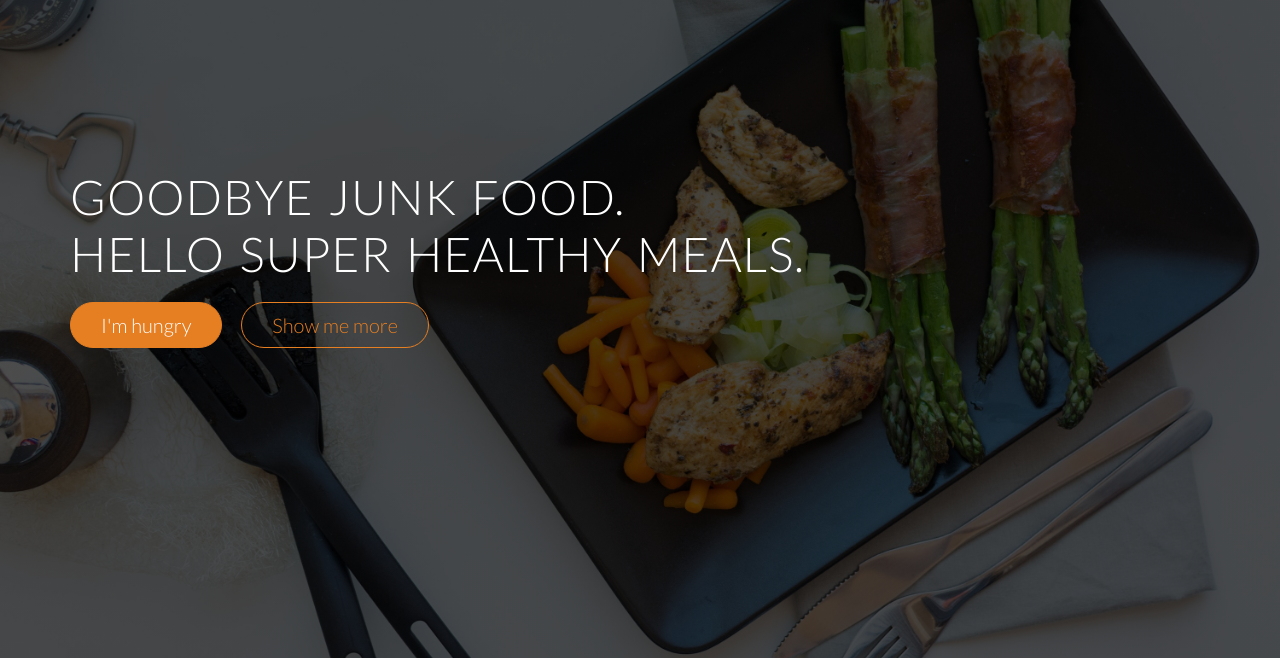
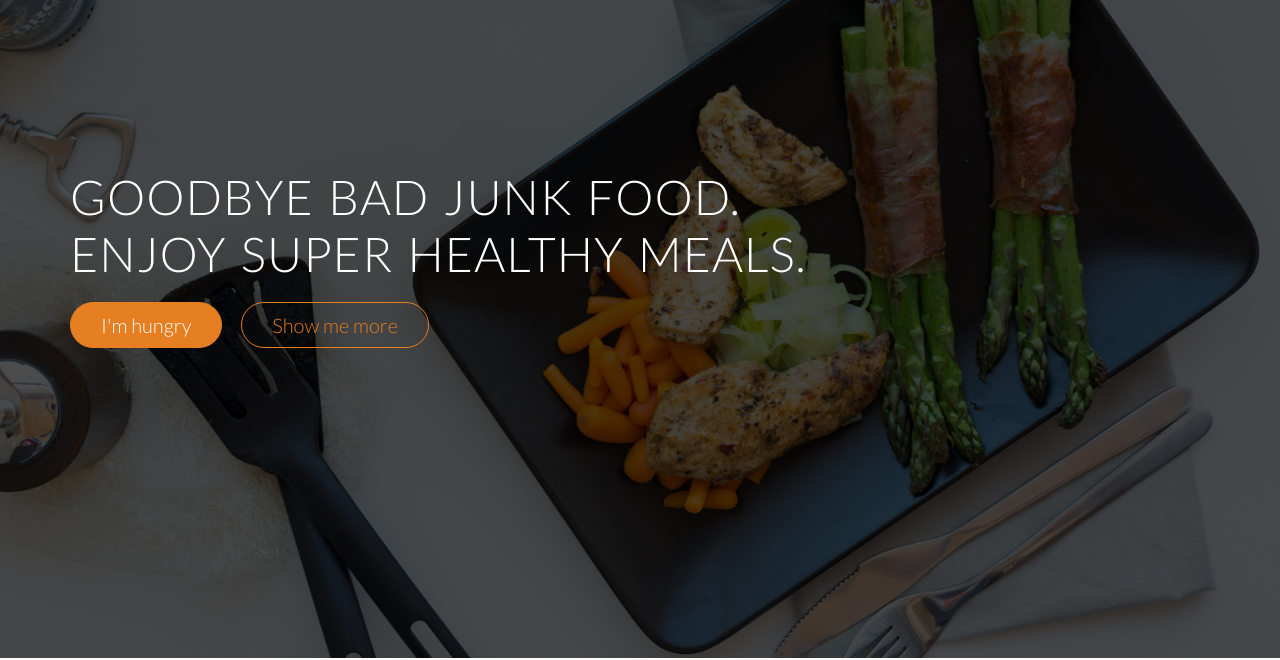
Before and after one commit to apradake/Feaster, a plain HTML site: page index.html in a window 1280 px wide. Shown: the part 142-802 px from the top of the page. Drawn offline with nearby package versions, Linux system fonts and the light colour scheme; a script that the page names is missing; files whose address does not match are found by name.

Commit message:
Update index.html

```diff
--- a/index.html
+++ b/index.html
@@ -54,7 +54,7 @@
                 </div>
             </nav>
             <div class="hero-text-box">
-                <h1>Goodbye junk food.<br>Hello super healthy meals.</h1>
+                <h1>Goodbye bad junk food.<br>Enjoy super healthy meals.</h1>
                 <a class="btn btn-full js--scroll-to-plans" href="#">I'm hungry</a>
                 <a class="btn btn-ghost js--scroll-to-start" href="#">Show me more</a>
             </div>
```
